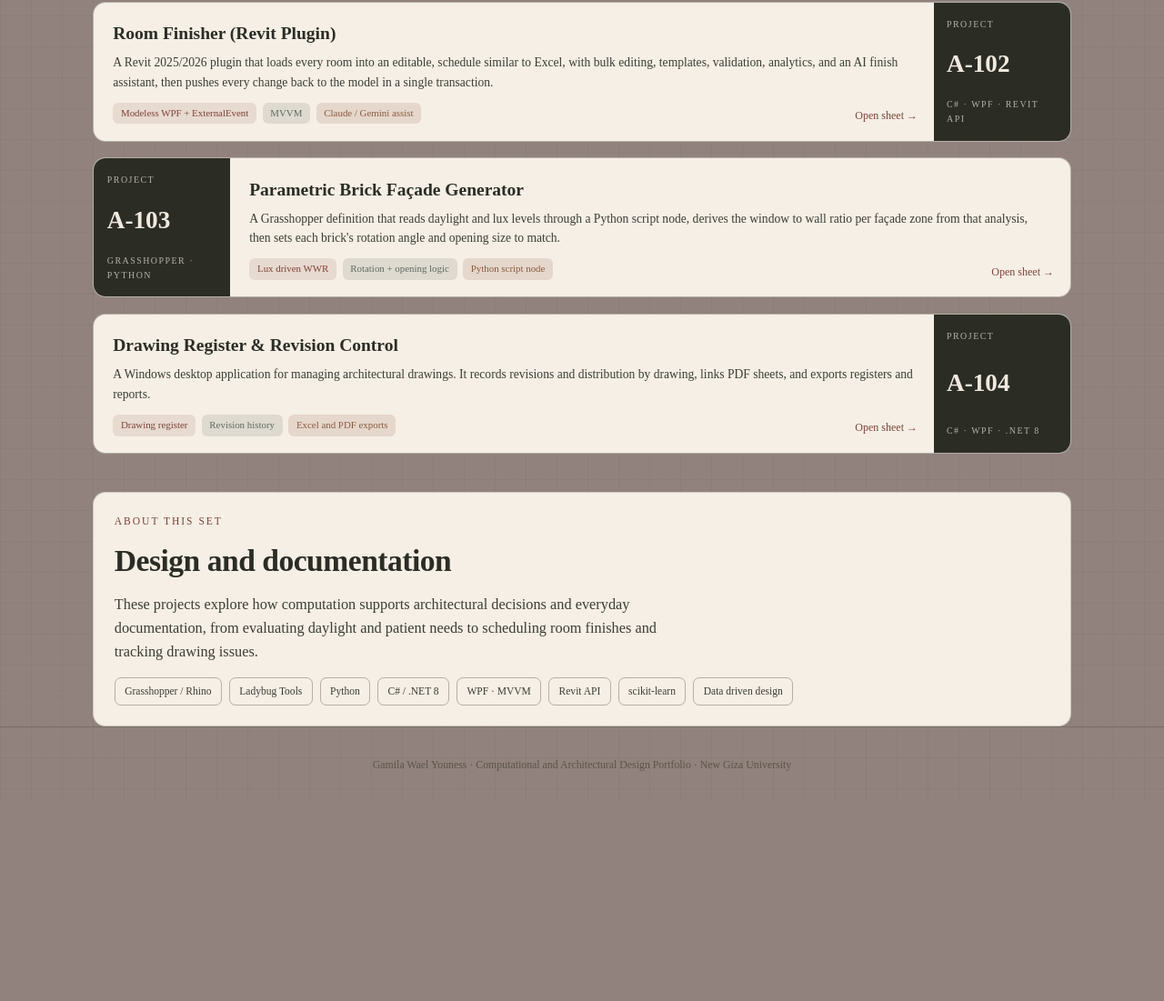
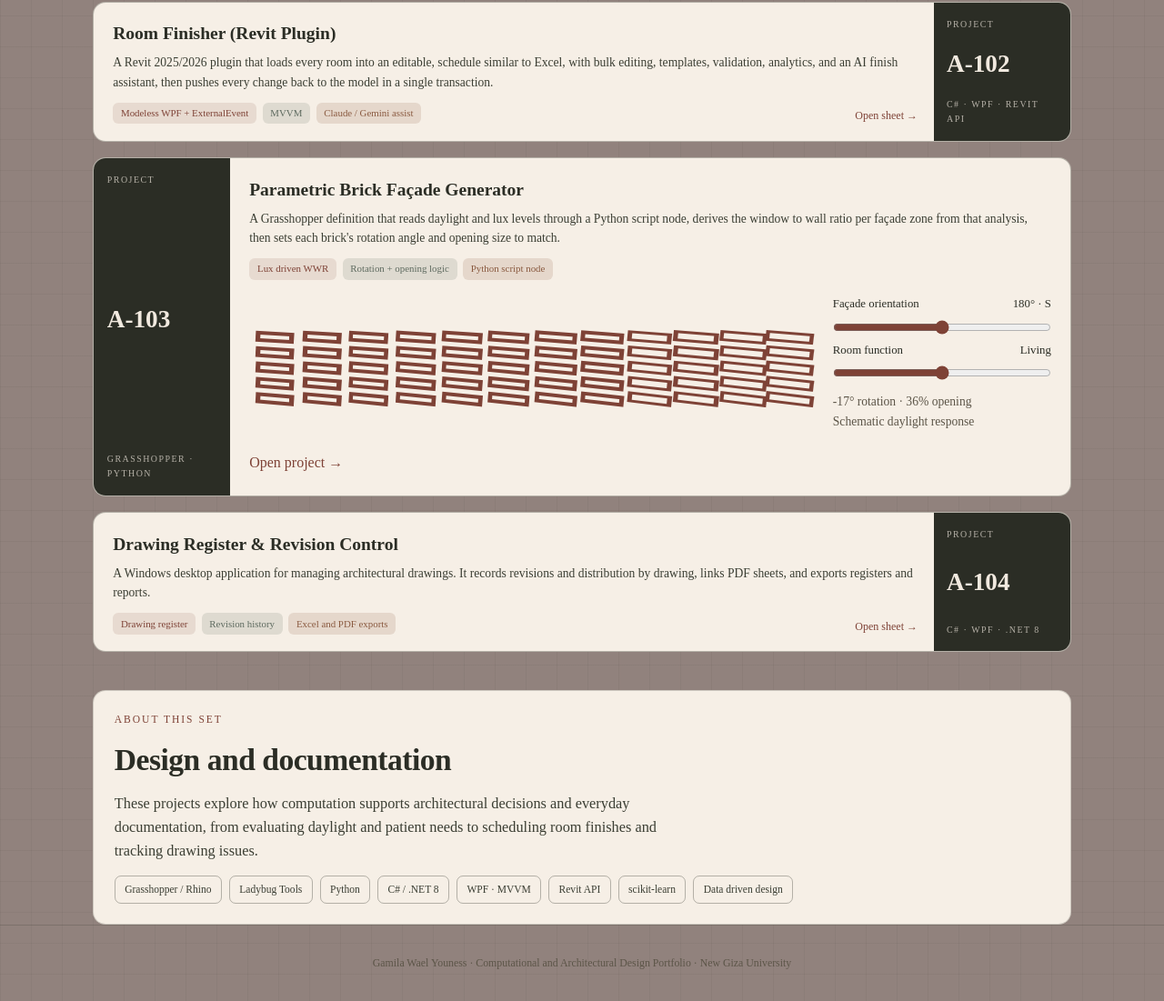
Before and after one commit to Jamila-2004/FinalSmartPortfolio, a plain HTML site: page index.html in a window 1280 px wide. Shown: the part 765-1866 px from the top of the page at 91% size. Before the commit the page ends 1648 px from the top, so only its background shows below. Drawn offline with Linux system fonts and the light colour scheme.

Commit message:
Add interactive parametric brick preview to A-103

```diff
--- a/index.html
+++ b/index.html
@@ -80,6 +80,14 @@
 .inline-person{filter:blur(1.8px)}
 .journey-start svg{display:block;width:100%;height:48px;overflow:visible}
 .journey-label{display:block;font-family:var(--body);font-size:.8rem;line-height:20px;color:var(--ink)}
+.brick-demo{display:grid;grid-template-columns:minmax(0,1fr) minmax(180px,240px);gap:1.2rem;align-items:center;margin-top:1rem}
+.brick-preview{display:grid;grid-template-columns:repeat(12,minmax(0,1fr));gap:5px 3px;perspective:600px;padding:12px 4px;overflow:hidden;min-height:100px}
+.brick-preview i{display:block;height:12px;background:var(--rust);border:1px solid var(--rust);transition:transform .25s,border-width .25s;background-clip:padding-box}
+.brick-controls label{display:flex;justify-content:space-between;gap:.5rem;font-size:.8rem}
+.brick-controls input{display:block;width:100%;min-height:30px;accent-color:var(--rust)}
+.brick-summary{font-size:.75rem;margin-top:.4rem;color:var(--mut)}
+.brick-open{display:inline-block;margin-top:.65rem;min-height:30px;position:relative}
+@media(max-width:700px){.brick-demo{grid-template-columns:minmax(0,1fr)}.brick-preview{max-width:440px;width:100%}}
 @media(max-width:700px){.sheet:first-child .sheet-body{padding-bottom:6rem}.journey-start{width:min(230px,calc(100% - 2rem));right:1rem}}
 </style>
 </head>
@@ -146,7 +154,6 @@
   </div>
 
   <div class="sheet">
-    <a class="hitbox" href="projects/brick/index.html" aria-label="Open Parametric Brick Facade"></a>
     <div class="sheet-num"><span>Project</span><b>A-103</b><span>Grasshopper · Python</span></div>
     <div class="sheet-body">
       <h3>Parametric Brick Façade Generator</h3>
@@ -154,8 +161,18 @@
         derives the window to wall ratio per façade zone from that analysis, then sets each brick's
         rotation angle and opening size to match.</p>
       <div class="sheet-tags"><span class="chip">Lux driven WWR</span><span class="chip b">Rotation + opening logic</span><span class="chip o">Python script node</span></div>
+      <div class="brick-demo">
+        <div class="brick-preview" role="img" aria-label="Interactive brick screen showing rotation and opening size"></div>
+        <div class="brick-controls">
+          <label for="brick-orientation">Façade orientation <output id="brick-bearing">180° · S</output></label>
+          <input id="brick-orientation" type="range" min="0" max="360" step="15" value="180">
+          <label for="brick-function">Room function <output id="brick-room">Living</output></label>
+          <input id="brick-function" type="range" min="0" max="2" step="1" value="1" aria-valuetext="Living">
+          <p class="brick-summary"><span id="brick-result"></span><br>Schematic daylight response</p>
+        </div>
+      </div>
+      <a class="brick-open" href="projects/brick/index.html">Open project →</a>
     </div>
-    <div class="sheet-arrow">Open sheet →</div>
   </div>
 
   <div class="sheet">
@@ -189,6 +206,46 @@
 <footer class="site">Gamila Wael Youness · Computational and Architectural Design Portfolio · New Giza University</footer>
 
 <script>
+const brickPreview = document.querySelector('.brick-preview');
+const bearingControl = document.querySelector('#brick-orientation');
+const functionControl = document.querySelector('#brick-function');
+const roomUses = [
+  { name: 'Bedroom', demand: .3 },
+  { name: 'Living', demand: .6 },
+  { name: 'Workspace', demand: .9 }
+];
+const bricks = Array.from({ length: 60 }, () => {
+  const brick = document.createElement('i');
+  brick.setAttribute('aria-hidden', 'true');
+  brickPreview.appendChild(brick);
+  return brick;
+});
+function updateBrickPreview() {
+  const bearing = Number(bearingControl.value);
+  const room = roomUses[Number(functionControl.value)];
+  const directions = ['N', 'NE', 'E', 'SE', 'S', 'SW', 'W', 'NW'];
+  const direction = directions[Math.round(bearing / 45) % 8];
+  // Illustrative exposure curve and room demand, independent of the GH simulation.
+  const exposure = .25 + .75 * (1 - Math.cos(bearing * Math.PI / 180)) / 2;
+  const openness = Math.max(.12, Math.min(.8, .22 + room.demand * .6 - exposure * .22));
+  const angle = Math.round(openness * 65 * Math.sin((bearing + 45) * Math.PI / 180));
+  document.querySelector('#brick-bearing').textContent = bearing + '° · ' + direction;
+  document.querySelector('#brick-room').textContent = room.name;
+  functionControl.setAttribute('aria-valuetext', room.name);
+  document.querySelector('#brick-result').textContent = angle + '° rotation · ' + Math.round(openness * 100) + '% opening';
+  bricks.forEach((brick, index) => {
+    const gradient = (index % 12) / 11;
+    const localOpen = Math.max(.08, Math.min(.85, openness + (gradient - .5) * .2));
+    const rotation = localOpen * 65 * Math.sin((bearing + 45) * Math.PI / 180);
+    brick.style.transform = 'rotateY(' + rotation + 'deg) rotateZ(' + (localOpen * 14) + 'deg)';
+    brick.style.backgroundColor = 'transparent';
+    brick.style.borderWidth = (5 * (1 - localOpen) + 1) + 'px ' + (7 * (1 - localOpen) + 1) + 'px';
+  });
+  brickPreview.setAttribute('aria-label', room.name + ', ' + direction + ' facing brick screen. ' + angle + ' degrees rotation, ' + Math.round(openness * 100) + ' percent opening. Schematic preview.');
+}
+bearingControl.addEventListener('input', updateBrickPreview);
+functionControl.addEventListener('input', updateBrickPreview);
+updateBrickPreview();
 const button = document.querySelector('.journey-start');
 const scene = button.querySelector('.journey-scene');
 const person = button.querySelector('.inline-person');
```
